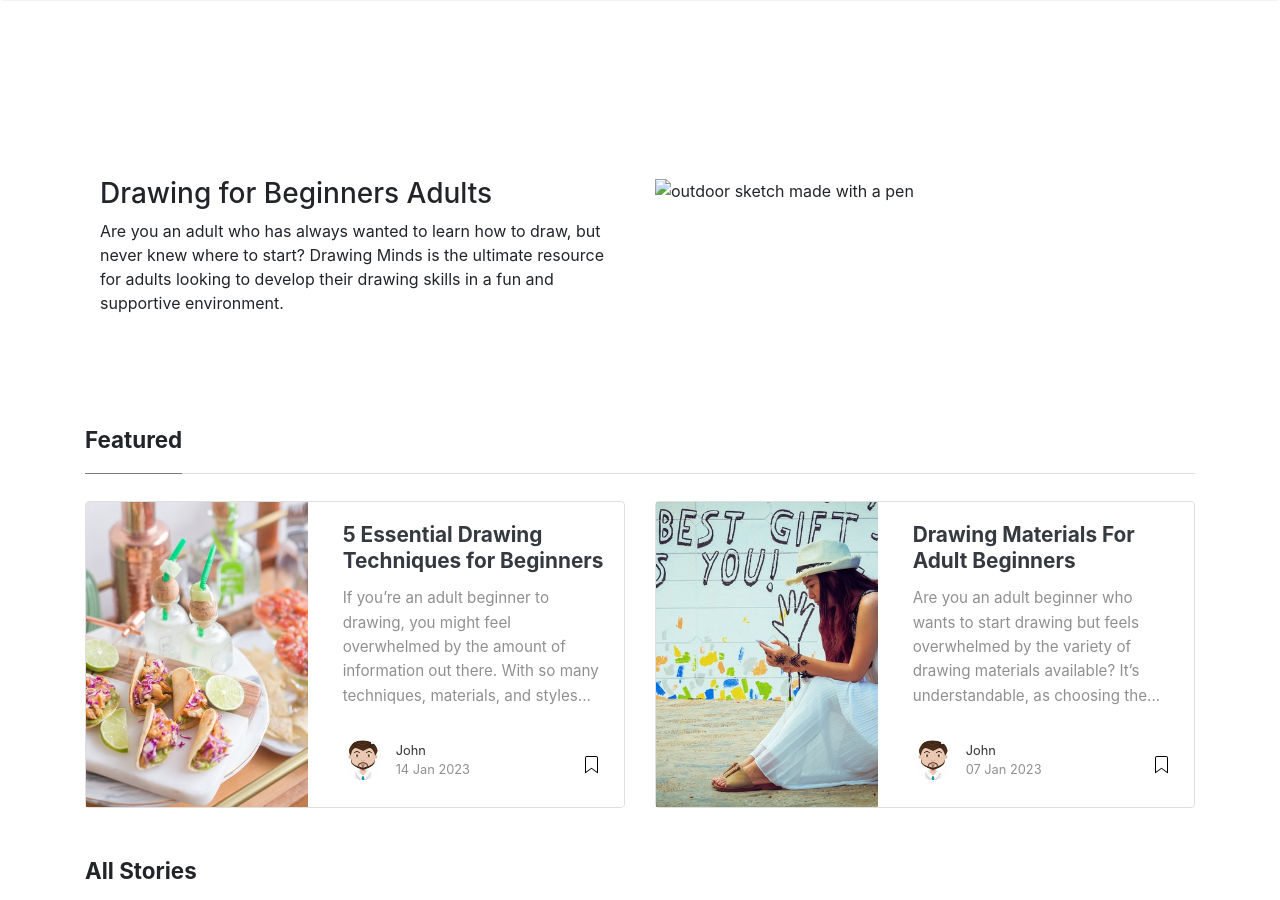
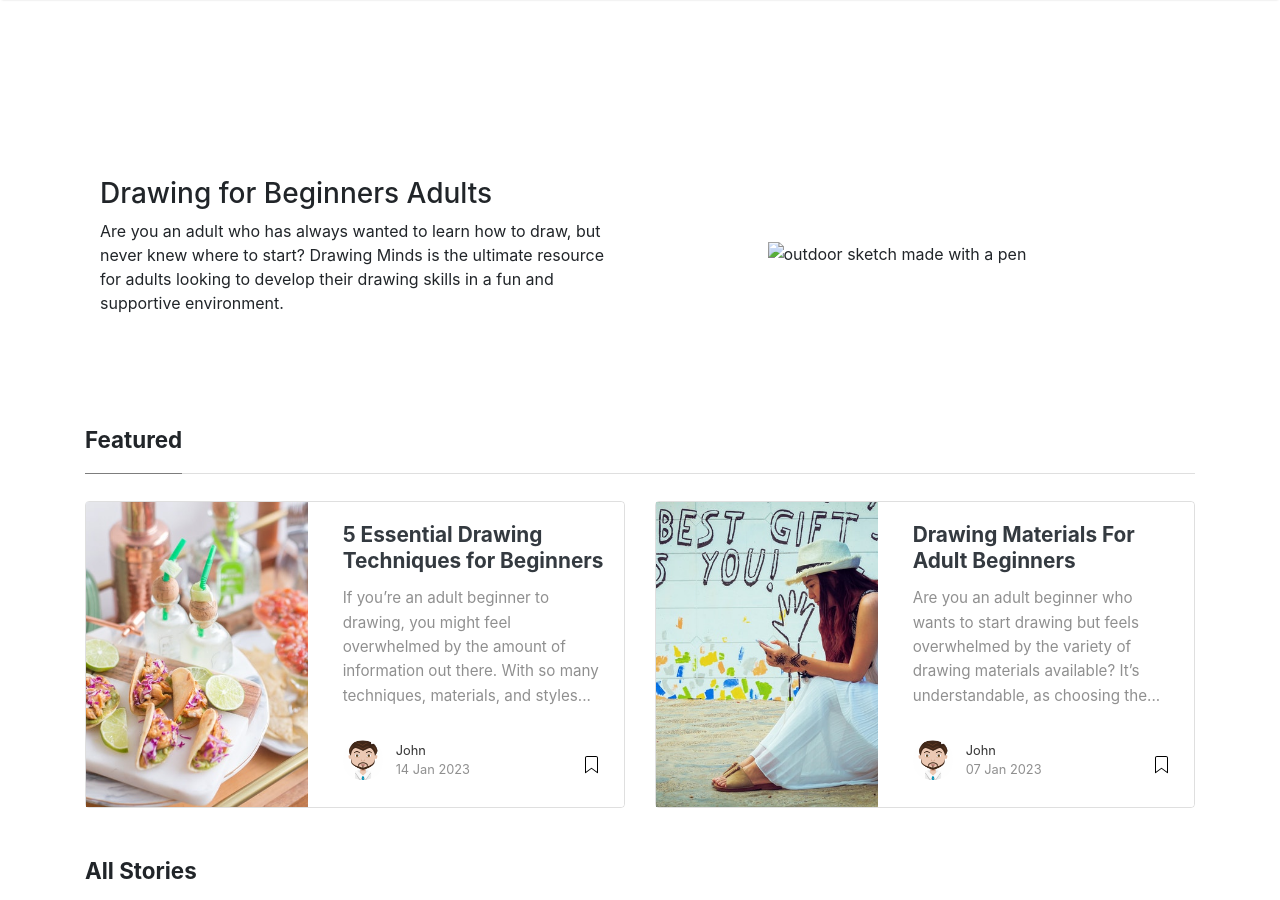
Before and after one commit to avicndugu/jekyll-blog-website, a Jekyll site: the page built from index.html, in a window 1280 px wide and 900 px high. Built offline with Jekyll 4.4.1, drawn with Linux system fonts in a browser that asks for light colours; nearby versions of some CDN libraries; the list of posts is cut into pages by our own code.

Commit message:
Update home image and alignment

```diff
--- a/index.html
+++ b/index.html
@@ -7,14 +7,16 @@ title: "Drawing for Beginners Adults – Unleash Your Inner Artist"
 <section class="">
     <div class="container">
       <div class="row py-5">
-        <div class="col-sm py-5">
-            <h3 class="subtitle">Drawing for Beginners Adults</h3>
-            <p>
-                Are you an adult who has always wanted to learn how to draw, but never knew where to start? Drawing Minds is the ultimate resource for adults looking to develop their drawing skills in a fun and supportive environment.
-            </p>
+        <div class="col-sm d-flex align-items-center justify-content-center py-5">
+            <div>
+                <h3 class="subtitle">Drawing for Beginners Adults</h3>
+                <p>
+                    Are you an adult who has always wanted to learn how to draw, but never knew where to start? Drawing Minds is the ultimate resource for adults looking to develop their drawing skills in a fun and supportive environment.
+                </p>
+            </div>
         </div>
-        <div class="col-sm  py-5">
-            <img src="/assets/shed-pen-sketch.jpg" alt="outdoor sketch made with a pen"/>
+        <div class="col-sm py-5 d-flex justify-content-center align-items-center">
+            <img src="/assets/shed-pen-sketch.jpg" alt="outdoor sketch made with a pen" width="300" />
         </div>
       </div>
     </div>
```
